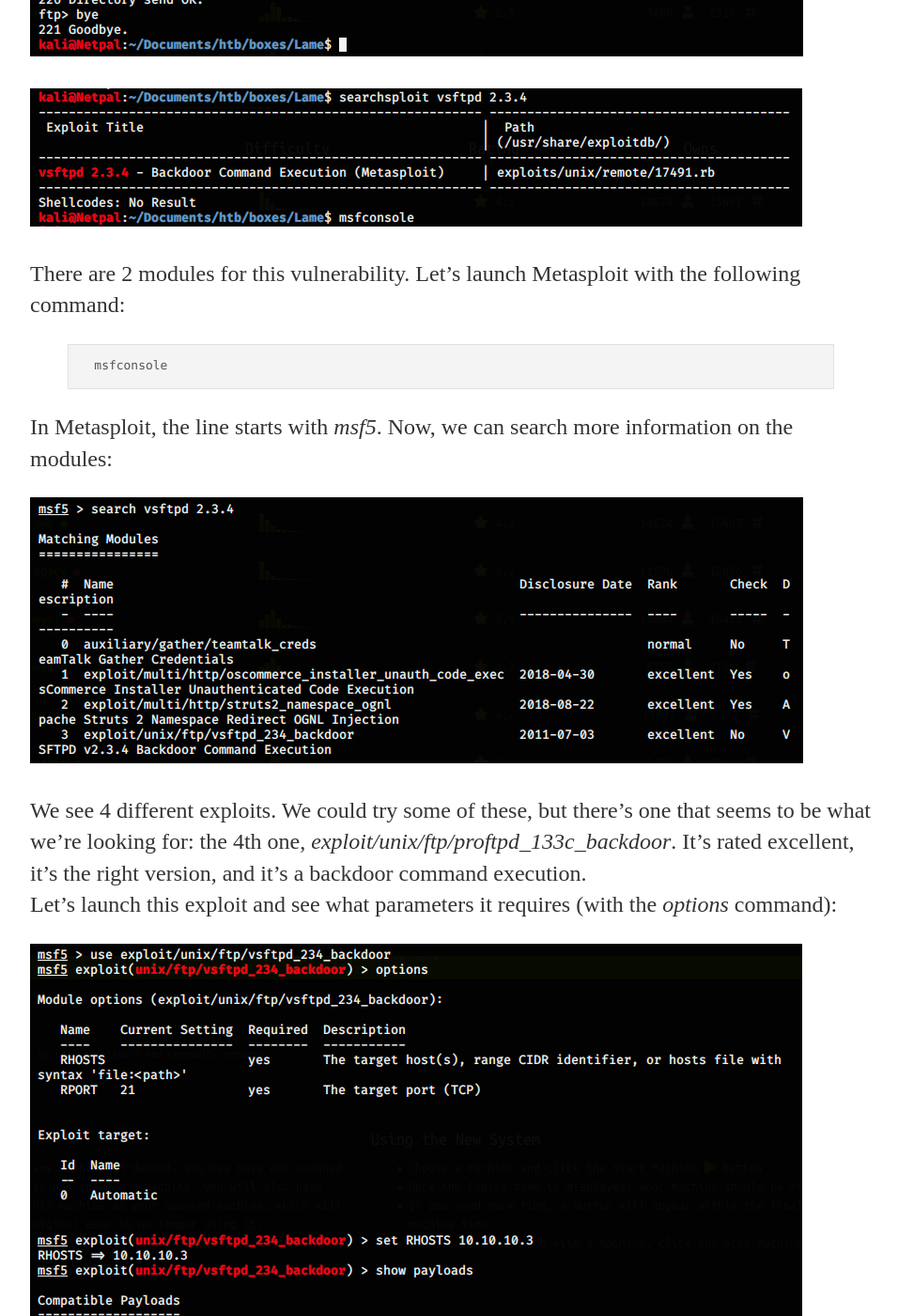
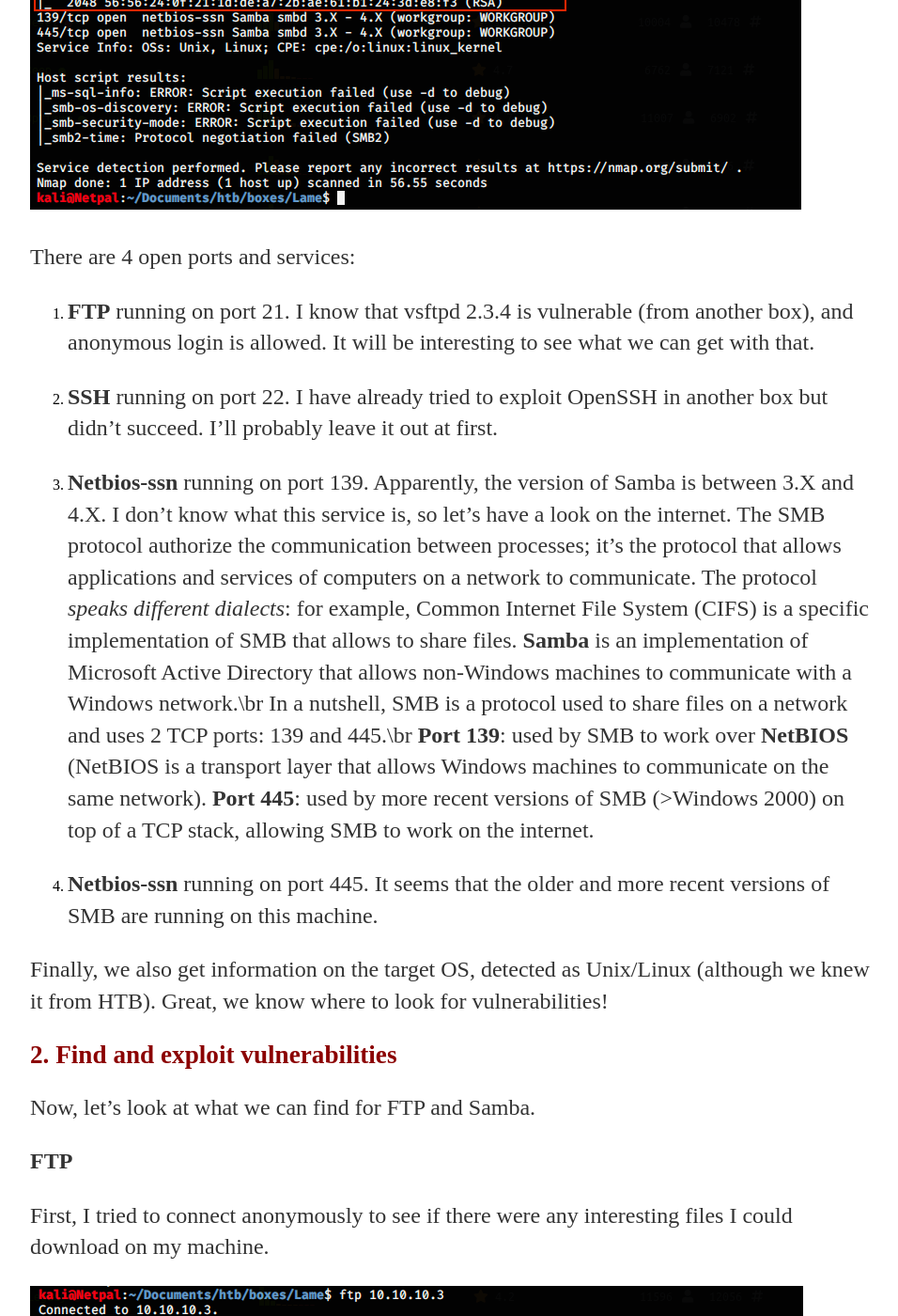
Before and after one commit to jsom1/jsom1.github.io, a Jekyll site: the page built from _walkthroughs/Lame.md, in a window 1280 px wide and 1400 px high, scrolled down 1469 px. Shown: the whole window at 94% size, without its empty margins (160-1116 px from the left). Built offline with Jekyll 4.4.1, drawn with Linux system fonts in a browser that asks for light colours; our own code applies the rules of GitHub Pages for plain Markdown files; some of the changed text lies outside the part shown.

Commit message:
Update Lame.md

```diff
--- a/_walkthroughs/Lame.md
+++ b/_walkthroughs/Lame.md
@@ -9,67 +9,126 @@
 
  <div id="boxinfo">
  <div id="textbox">
- <p class="alignleft">**Difficulty**: beginner</p>
+ <p class="alignleft">**Difficulty**: easy</p>
  <p class="aligncenter">**Type**: CTF</p>
- <p class="alignright">**Objective**: read the flag</p>
+ <p class="alignright">**Objective**: read the flags</p>
  </div>
  <div style="clear: both;"></div>
  </div>
 
 **Lab configuration**
 
-WIP
-This is a retired box of Hack The Box, and it is necessary to get a VIP access in order to do it.
+First, download VirtualBox and Kali (or Parrot). When the machine is imported in VirtualBox, chose *bridged adapter* in the Network tab to have access to the internet. Start and set up the machine as you like.
+
+*Lame* is a retired box of Hack The Box, and it is necessary to get a **VIP access** in order to do it (10$/month). Then, it's super easy and convenient to connect to it. The first thing to do is to download the connection pack at <https://www.hackthebox.eu/home/htb/access>. Then open a terminal (make sure you're in the same directory as your connection file (*yourname*.ovpn)) and type the following command:
+
+~~~~
+openvpn yourname.ovpn
+~~~~~
+
+Where *yourname* is your username on Hack The Box.
+If you're using Kali 2020, make sure to add **sudo** to the command.
+
+When this is done, just look at the IP of the machine on HTB (Hack the Box). *Lame* is given the IP 10.10.10.3.
+We're ready to start !
 
 ## 1. Scan the ports of the target
 {:style="color:DarkRed; font-size: 170%;"}
+
+I use nmap to scan the ports with the options -sV to have a more verbose output (more details), and -oA to store the results in normal, XML and grepable formats at once.
 
 <div class="img_container">
 ![nmap]({{https://jsom1.github.io/}}/_images/htb_lame_nmap.png)
 </div>
 
+There are 4 open ports and services:
+
+1. **FTP** running on port 21. I know that vsftpd 2.3.4 is vulnerable (from another box), and anonymous login is allowed. It will be interesting to see what we can get with that.
+
+2. **SSH** running on port 22. I have already tried to exploit OpenSSH in another box but didn't succeed. I'll probably leave it out at first.
+
+3. **Netbios-ssn** running on port 139. Apparently, the version of Samba is between 3.X and 4.X. I don't know what this service is, so let's have a look on the internet. The SMB protocol authorize the communication between processes; it's the protocol that allows applications and services of computers on a network to communicate. The protocol *speaks different dialects*: for example, Common Internet File System (CIFS) is a specific implementation of SMB that allows to share files. **Samba** is an implementation of Microsoft Active Directory that allows non-Windows machines to communicate with a Windows network.\\br
+In a nutshell, SMB is a protocol used to share files on a network and uses 2 TCP ports: 139 and 445.\\br
+**Port 139**: used by SMB to work over **NetBIOS** (NetBIOS is a transport layer that allows Windows machines to communicate on the same network).
+**Port 445**: used by more recent versions of SMB (>Windows 2000) on top of a TCP stack, allowing SMB to work on the internet.
+
+4. **Netbios-ssn** running on port 445. It seems that the older and more recent versions of SMB are running on this machine.
+
+Finally, we also get information on the target OS, detected as Unix/Linux (although we knew it from HTB). Great, we know where to look for vulnerabilities!
+
 
 ## 2. Find and exploit vulnerabilities
 {:style="color:DarkRed; font-size: 170%;"}
 
-**FTP**\\
+Now, let's look at what we can find for FTP and Samba.
+
+**FTP**
+
+First, I tried to connect anonymously to see if there were any interesting files I could download on my machine.
 
 <div class="img_container">
 ![ftp]({{https://jsom1.github.io/}}/_images/htb_lame_ftp.png)
 </div>
 
+Once connected (I used "guest" for the password, but I think anything would work), I listed files in the present directory (and others) but didn't find anything. I might have had higher chances if there were a web server running.\\br
+I remember exploiting vsftpd 2.3.4, but not in details, so let's look at the existing exploits:
+
 <div class="img_container">
 ![searchsploit]({{https://jsom1.github.io/}}/_images/htb_lame_srchsploit.png)
 </div>
 
-There are 2 modules for this vulnerability. Let's launch Metasploit with the following command:
+There is only one exploit available, but it looks solid (backdoor command execution). Let's get more informatin on Metasploit. We launch it with the following command:
+
 ~~~
 msfconsole
 ~~~~
-In Metasploit, the line starts with *msf5*. Now, we can search more information on the modules:
+
+In Metasploit, the commande *search* lists existing modules for the given vulnerability.
 
 <div class="img_container">
 ![msfsearch]({{https://jsom1.github.io/}}/_images/htb_lame_msfsrch.png)
 </div>
 
-We see 4 different exploits. We could try some of these, but there's one that seems to be what we're looking for: the 4th one, *exploit/unix/ftp/proftpd_133c_backdoor*. It's rated excellent, it's the right version, and it's a backdoor command execution.\\
-Let's launch this exploit and see what parameters it requires (with the *options* command):
+There are 4 different exploits. Our backdoor command execution is the 4th one (*exploit/unix/ftp/proftpd_133c_backdoor*).
+Let's launch this module (with the command *use*) and see what parameters it requires (with the command *options*):
 
 <div class="img_container">
 ![msfsearch]({{https://jsom1.github.io/}}/_images/htb_lame_exploit.png)
 </div>
 
+We only have to set the RHOSTS parameter, which is the target's IP address (10.10.10.3). When I first tried the exploit, it failed as on the image above ("Exploit completed, but no session was created."). I looked on the internet and got 4 leads:
+
+1. The receiving IP address is not the good one: the reason was that we're using a VPN to connect to HTB, and it might not use that address. I tried to set LHOSTS to my "VPN" address (the IP of *tun0* given with *ifconfig*. Mine is 10.10.14.9), but it didn't work.
+
+2. It's not the right payload: I used the command *show payloads* to see what options I had, but there is only one. I still tried to set it manually, but it didn't change anything.
+
+3. *Lame* is an unstable machine and/or try to restart Metasploit. I did it a few times, without success.
+
+4. The machine has been patched. Well, there's not much I can do if this is the case.
+
+Unfortunately, I decided to give up on the vulnerability and have a look at Samba.
+
+**Netbios-ssn**
+
+Let's look at potential exploits for Samba:
 
 <div class="img_container">
 ![msfsearch]({{https://jsom1.github.io/}}/_images/htb_lame_samba.png)
 </div>
 
+There are many exploits available. Although all the exploits that are not for Unix/Linux can be filtered out, there are still a few remaining. I tried a heap overflow (out of the blue), but it didn't work. Then I searched on the internet and found that the *usermap_script* is a good one. So, let's launch it and look at the options.
 
 <div class="img_container">
 ![msfsearch]({{https://jsom1.github.io/}}/_images/htb_lame_samba_exp.png)
 </div>
 
+Once again we only have to provide the target's IP and launch the exploit. It worked, we have an opened session! By the way, we see that the reverse TCP handler was made on the right address (10.10.14.9) and on the port 4444. Let's see if we can get a shell:
 
 <div class="img_container">
 ![msfsearch]({{https://jsom1.github.io/}}/_images/htb_lame_pwn.png)
 </div>
+
+Perfect, we got one. In HTB boxes, there are 2 flags: on in the root folder, and one in home. I then just had to *cd* to those folders and *cat* the flags.
+
+**My thoughts**
+I liked it because it's the fist time I saw Samba and ports 139/445 and I learned something new. I am not sure wether exploiting vsftpd 2.3.4 was supposed to work or not. Overall, the box was easy and well adapted to my level since I only had to use Metasploit.
```
